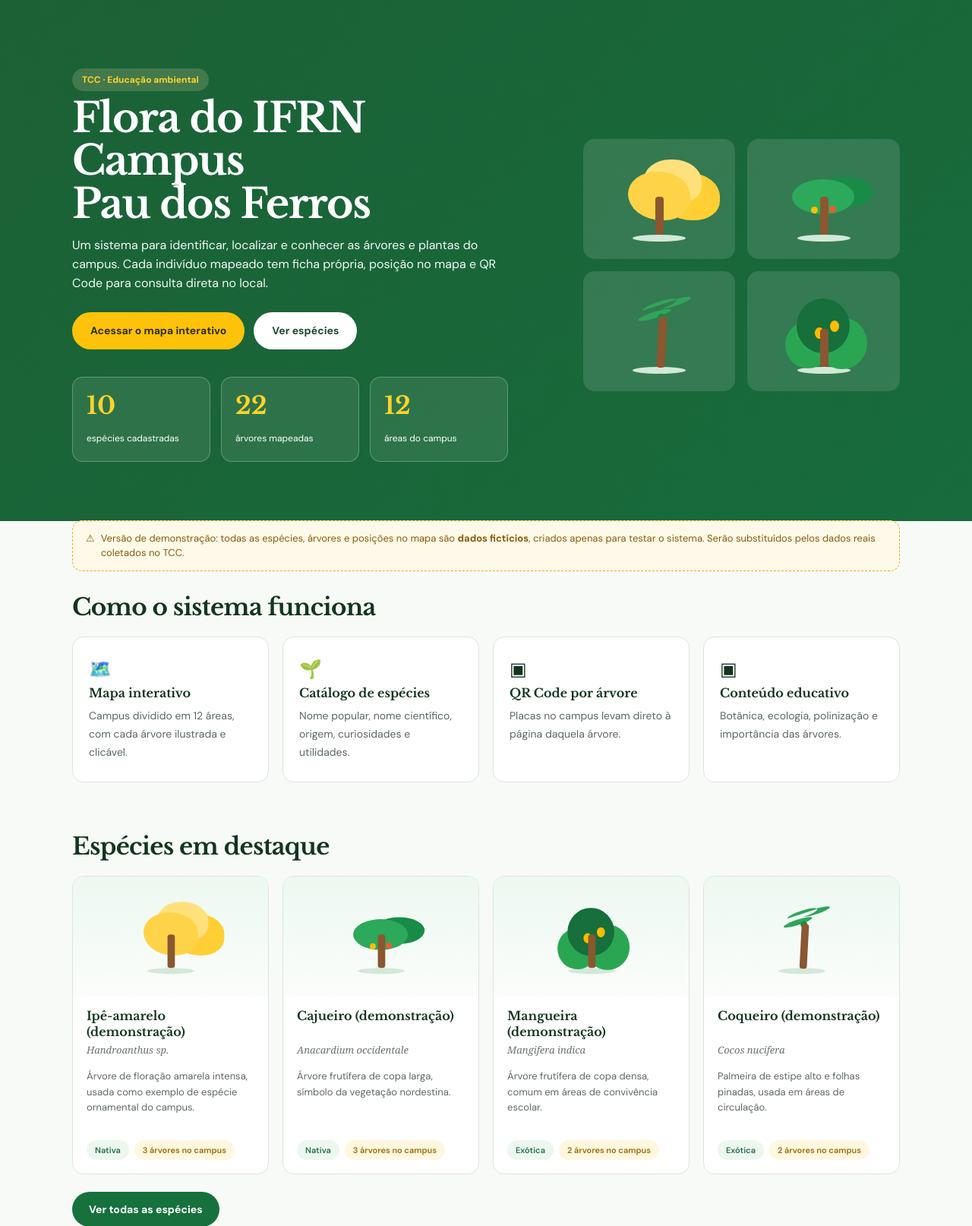
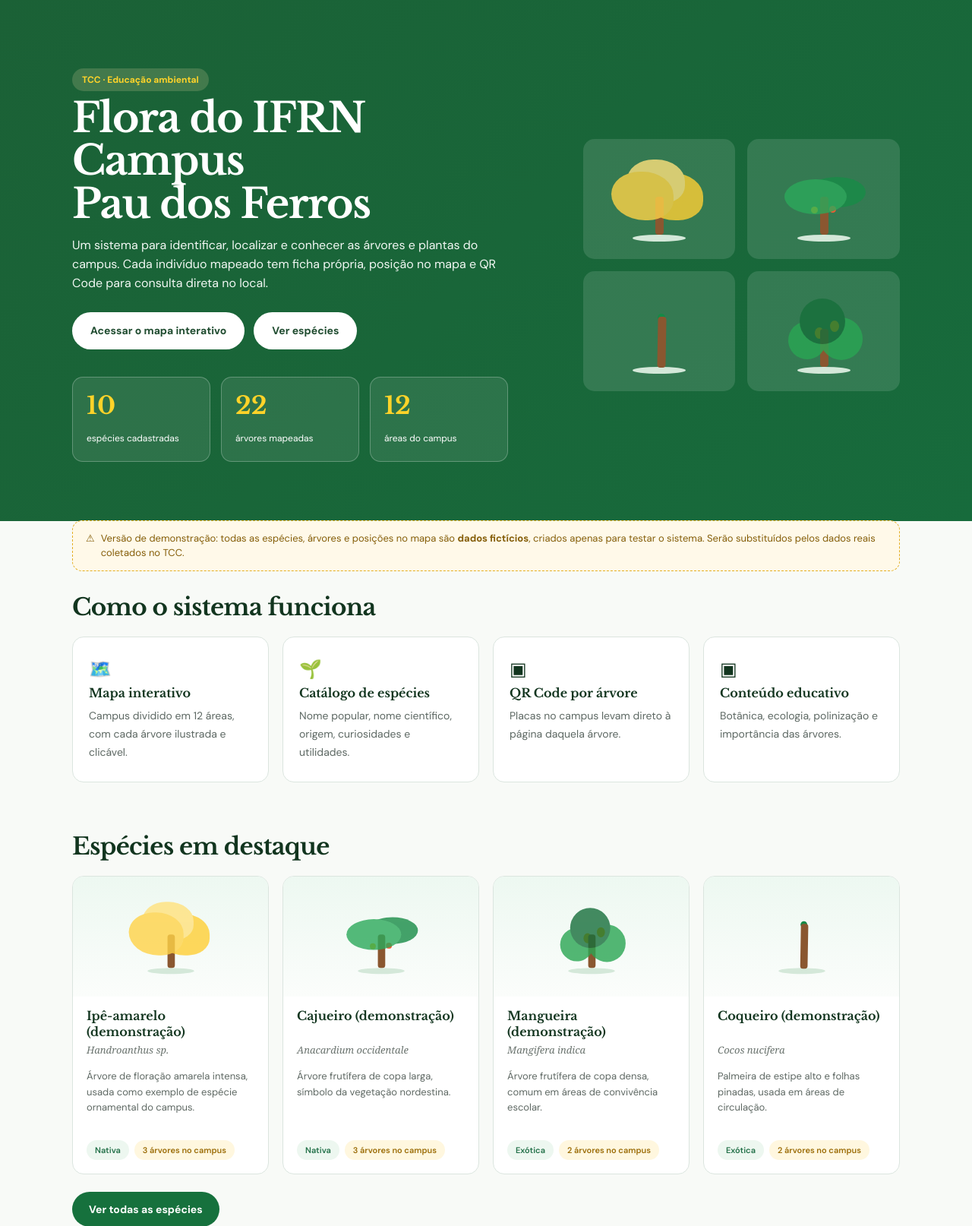
Before and after one commit to igorrrrry/PROJETO-PDS-FLORA-IF-, a Django app: page / in a window 1280 px wide. Shown: the part 57-1671 px from the top of the page at 76% size. Run offline with Django 5.2, Linux system fonts and the light colour scheme.

Commit message:
oi galera aqui quem fala é o Luccas Neto

```diff
--- a/static/style.css
+++ b/static/style.css
@@ -81,6 +81,7 @@ a { color: inherit; text-decoration: none; }
 }
 
 .nav-links a {
+    transition: color 0.4s ease, background 0.4s ease;
     color: #66716b;
     font-size: 14px;
     font-weight: 600;
@@ -156,16 +157,18 @@ h1 {
     font-weight: 700;
 }
 
-.btn-yellow {
-    background: var(--yellow);
-    color: #2e300f;
-}
+
 
 .btn-white {
+    transition: color 0.4s ease, background 0.4s ease;
     background: white;
     color: #214d31;
 }
 
+.btn-white:hover {
+    background: var(--yellow);
+    color: #2e300f;
+}
 .stats {
     display: flex;
     gap: 14px;
@@ -245,7 +248,8 @@ h1 {
 }
 
 .tree b {
-    z-index: 1;
+    opacity: 0.8;
+    z-index: 2;
 }
 
 .tree em {
@@ -254,7 +258,7 @@ h1 {
 
 /* Ipê */
 .tree-ipê b {
-    left: 19px; top: 24px;
+    left: -3px; top: 24px;
     width: 82px; height: 64px;
     background: #ffd348;
     border-radius: 48% 52% 43% 57%;
@@ -263,7 +267,7 @@ h1 {
 
 /* Cajueiro */
 .tree-cajueiro b {
-    left: 18px; top: 34px;
+    left: 8px; top: 34px;
     width: 82px; height: 46px;
     background: #2ca95b;
     border-radius: 50%;
@@ -278,8 +282,8 @@ h1 {
 
 /* Mangueira */
 .tree-manga b {
-    left: 24px; top: 17px;
-    width: 70px; height: 72px;
+    left: 28px; top: 17px;
+    width: 60px; height: 60px;
     background: #176f3b;
     border-radius: 50%;
     box-shadow: -20px 25px 0 -5px #2aa653, 25px 23px 0 -2px #2aa653;
@@ -294,17 +298,17 @@ h1 {
 /* Coqueiro */
 .tree-coqueiro i {
     left: 58px; height: 67px; bottom: 12px;
-    transform: rotate(3deg);
+    transform: rotate(1deg);
 }
-
+/*
 .tree-coqueiro b {
     left: 37px; top: 21px;
-    width: 47px; height: 10px;
+    width: 47px; height: 30px;
     border-top: 5px solid #30a55a;
     border-radius: 50%;
     transform: rotate(-18deg);
     box-shadow: 20px 3px 0 -1px #30a55a, -10px 10px 0 -1px #30a55a;
-}
+}*/
 
 .tree-coqueiro em {
     left: 58px; top: 37px; width: 10px; height: 10px;
--- a/templates/home.html
+++ b/templates/home.html
@@ -19,7 +19,7 @@
                 </p>
 
                 <div class="hero-actions">
-                    <a href="#" class="btn btn-yellow">Acessar o mapa interativo</a>
+                    <a href="#" class="btn btn-white">Acessar o mapa interativo</a>
                     <a href="#" class="btn btn-white">Ver espécies</a>
                 </div>
 
```
